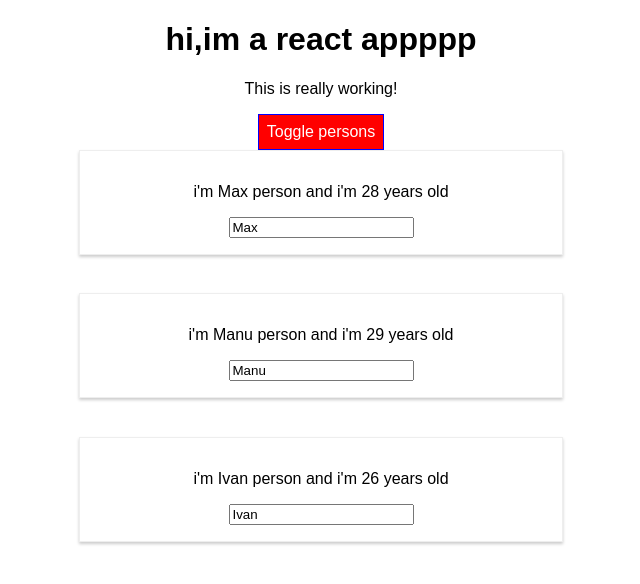
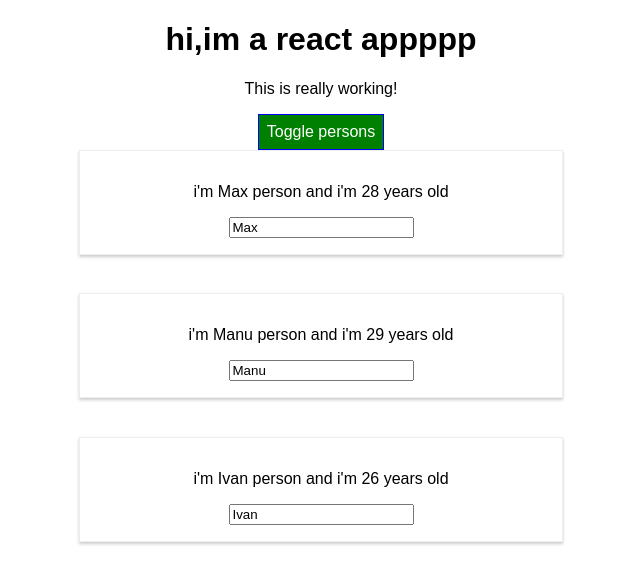
Before and after one commit to NiedzwiedzGit/react-complete-guide, a React (Create React App) app: page / in a window 1280 px wide. Both pictures are taken after a click on the button "Toggle persons". Shown: the top 584 px of the page, without its empty margins (319-959 px from the left). Built offline with nearby package versions, Linux system fonts and the light colour scheme.

Commit message:
Working with css modules

```diff
--- a/src/App.css
+++ b/src/App.css
@@ -8,3 +8,16 @@
 .bold{
   font-weight: bold;
 }
+
+.button{
+background-color:green;
+color: white;
+font: inherit;
+border: 1px solid blue;
+padding: 8px;
+cursor: pointer;
+}
+.button:hover {
+  background-color: lightgreen;
+  color: blak;
+}
--- a/src/App.js
+++ b/src/App.js
@@ -1,22 +1,7 @@
 import React, { Component } from 'react';
 import './App.css';
 import Person from './Person/Person';
-import styled from 'styled-components'
 
-
-const StyledButton = styled.button`
-      background-color: ${props => props.alt ? 'red' : 'green'};
-      color: white;
-      font: inherit;
-      border: 1px solid blue;
-      padding: 8px;
-      cursor: pointer;
-
-      &:hover {
-        background-color: ${props => props.alt ? 'salmon' : 'lightgreen'};
-        color: blak;
-      }
-`;
 class App extends Component {
   state = {
     persons: [
@@ -99,10 +84,10 @@ class App extends Component {
       <div className="App" >
         <h1>hi,im a react appppp </h1>
         <p className={classes.join(' ')}>This is really working!</p>
-        <StyledButton alt={this.state.showPersons}
+        <button className="button"
           // style={style}
           onClick={this.togglePersonsHandler}>Toggle persons
-          </StyledButton>
+          </button>
         {persons}
       </div>
     );
--- a/src/Person/Person.css
+++ b/src/Person/Person.css
@@ -1,4 +1,4 @@
-.Person{
+/* .Person{
     width: 60%;
     margin: auto;
     margin-bottom: 3%;
@@ -12,4 +12,4 @@
 .Person{
     width:450px;
 }
-}
+}  */
--- a/src/Person/Person.js
+++ b/src/Person/Person.js
@@ -14,11 +14,7 @@ text-align: center;
 @media (min-width: 500px){
 width:450px;`;
 const person = (props) => {
-    // const style = {
-    //     '@media(min-width:500px)': {
-    //         width: '450px'
-    //     }
-    // };
+
     return (
         // <div className="Person" style={style}>
         < StyledDiv >
```
